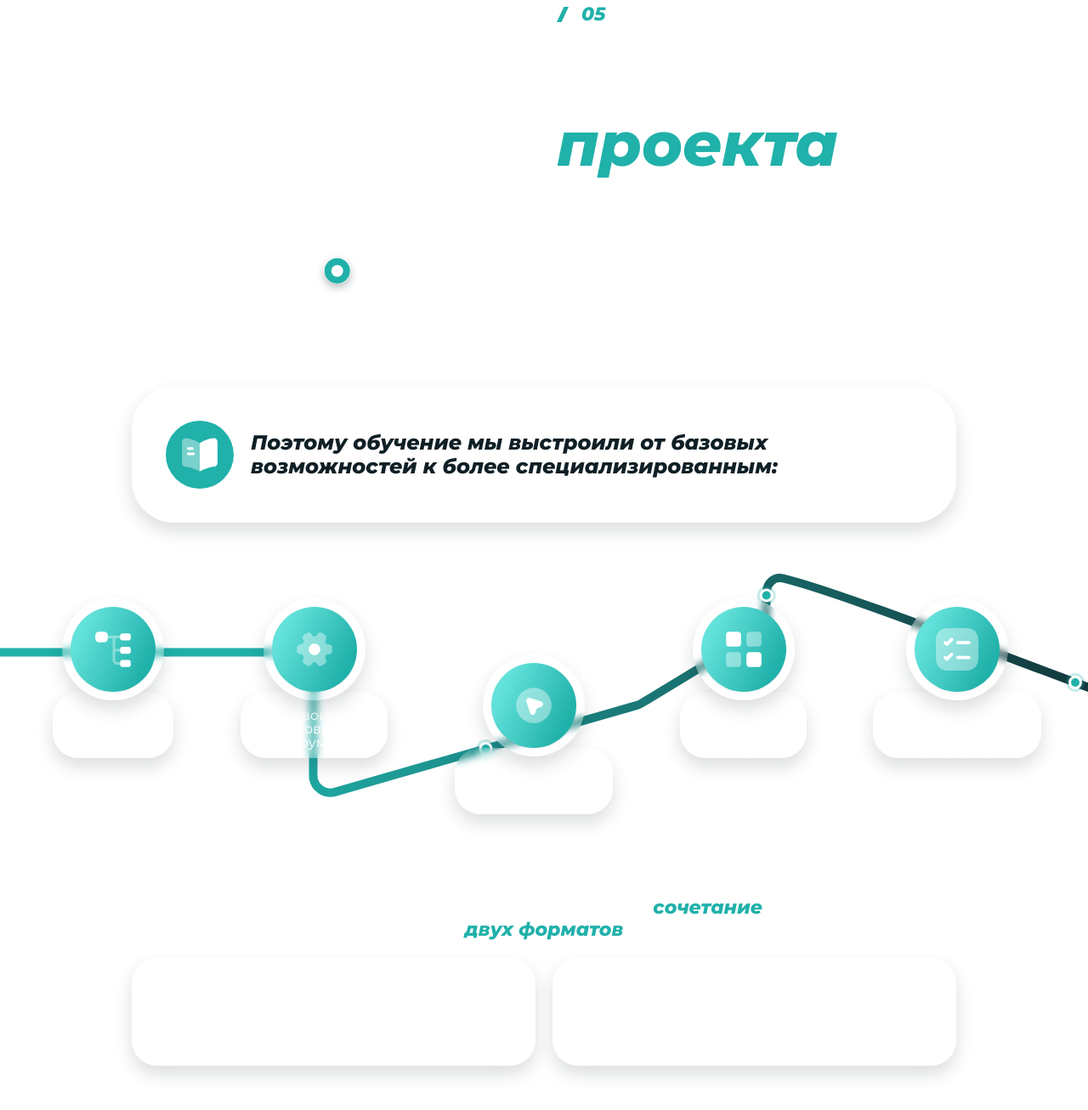
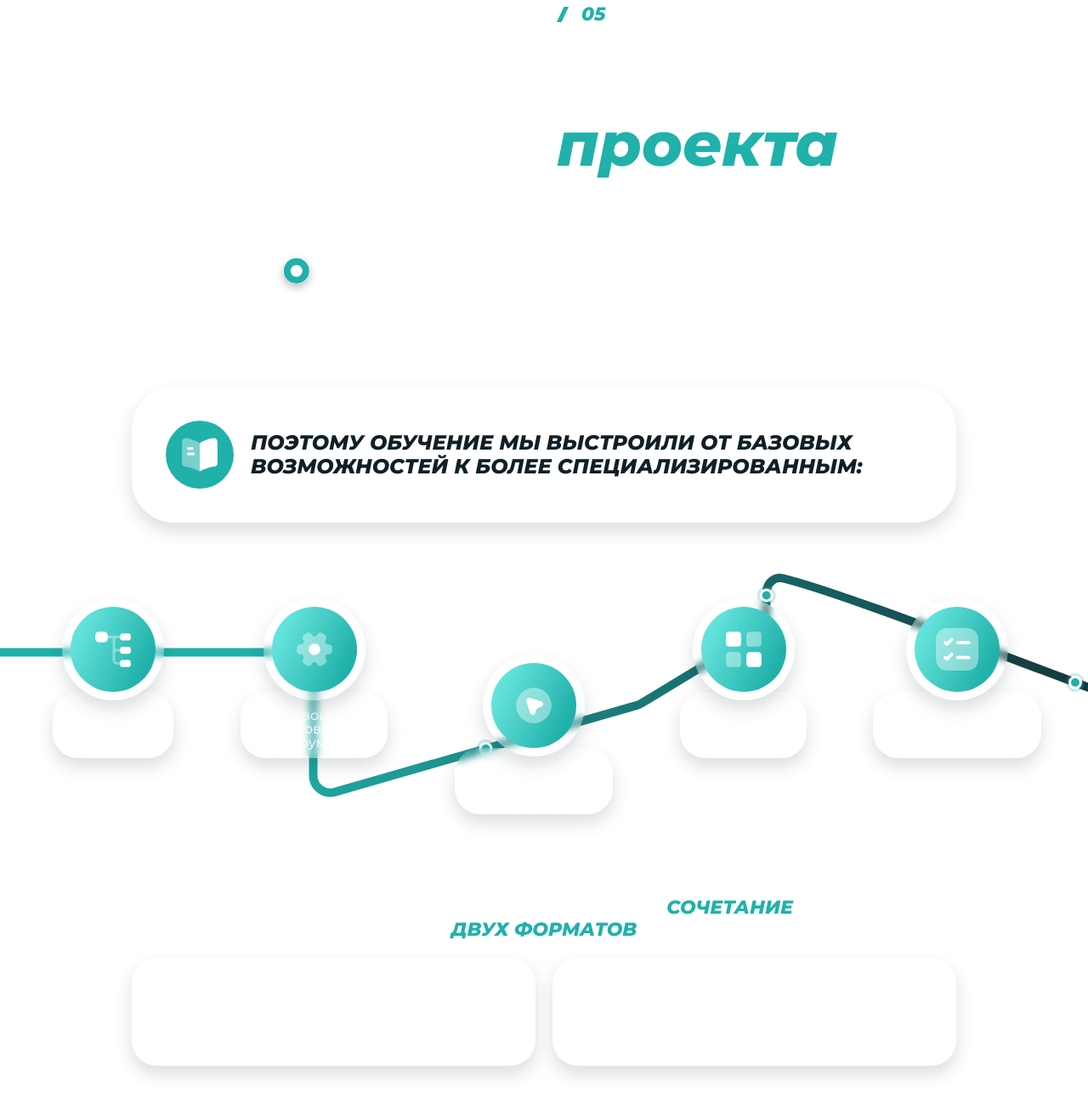
Before and after one commit to SolomonJSX/rws-case, a website built with Vite: page index.html in a window 1280 px wide. Shown: the part 5179-6485 px from the top of the page at 85% size. Built offline with nearby package versions, Linux system fonts and the light colour scheme; animation ran at ten frames a second; files whose address does not match are found by name.

Commit message:
fix: modified text

```diff
--- a/src/partials/specials.html
+++ b/src/partials/specials.html
@@ -2,7 +2,7 @@
     class="rws-specials bg-[url(../img/specials-bg.webp)] bg-cover bg-center bg-no-repeat py-12 sm:py-16 md:py-20 lg:py-[120px] px-4 sm:px-6 xl:px-0 overflow-hidden">
     <div class="max-w-[1170px] mx-auto mb-10 lg:mb-[60px]">
         <div class="text-white flex flex-col-reverse lg:flex-row items-center justify-between gap-8 mb-8 sm:mb-10 lg:mb-[40px]">
-            <div class="rws-specials-header-vector shrink-0 relative translate-y-10 lg:translate-y-20 hidden lg:block">
+            <div class="rws-specials-header-vector shrink-0 relative translate-y-10 lg:translate-y-20 lg:-translate-x-12 hidden lg:block">
                 <svg width="367" height="118" viewBox="0 0 367 118" fill="none" xmlns="http://www.w3.org/2000/svg">
                     <path class="rws-specials-header-path" d="M0 60.7051C233.245 60.7051 341.754 -87.2948 341.754 88.705" stroke-width="5"
                         stroke="url(#paint0_linear_58_6)" />
@@ -66,7 +66,7 @@
                 <img src="icons/specials-book.svg" alt="Special Icon" class="w-8 h-8 sm:w-auto sm:h-auto">
             </div>
 
-            <p class="text-lg sm:text-xl lg:text-[24px]/[28px] font-extrabold italic text-main">
+            <p class="text-lg sm:text-xl lg:text-[24px]/[28px] font-extrabold italic text-main uppercase">
                 Поэтому обучение мы выстроили от базовых возможностей к более специализированным:
             </p>
         </div>
@@ -455,7 +455,7 @@
     </div>
 
     <div class="max-w-[970px] mx-auto text-white mt-8 sm:mt-12 lg:mt-[60px]">
-        <h6 class="text-lg sm:text-xl md:text-[22px]/[26px] font-extrabold italic text-center max-w-[550px] mx-auto mb-5 sm:mb-6 lg:mb-[20px] px-2">
+        <h6 class="text-lg sm:text-xl md:text-[22px]/[26px] font-extrabold italic uppercase text-center max-w-[609px] mx-auto mb-5 sm:mb-6 lg:mb-[20px] px-2">
             Отдельная ценность проекта – <span class="text-brandGreen">сочетание двух форматов</span>
         </h6>
 
```
